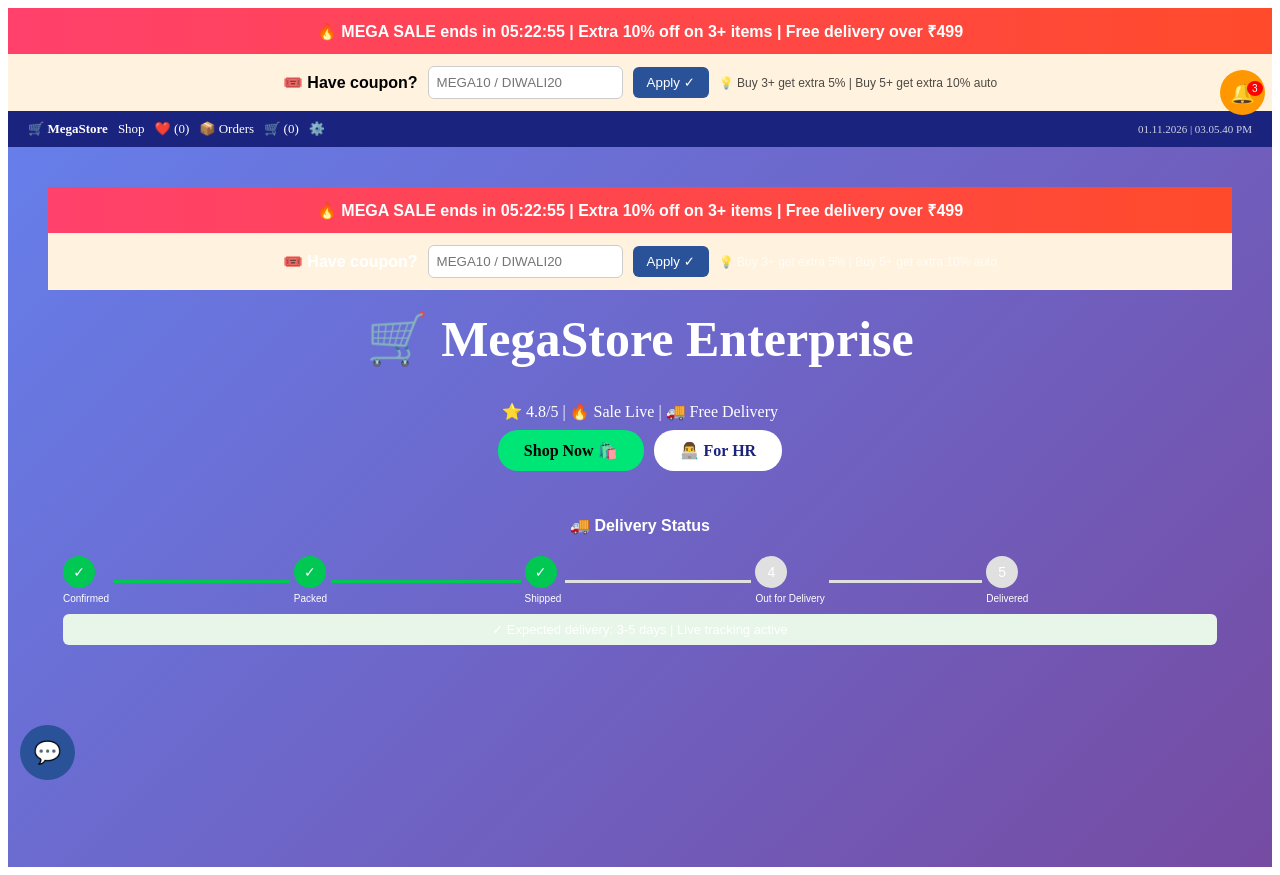
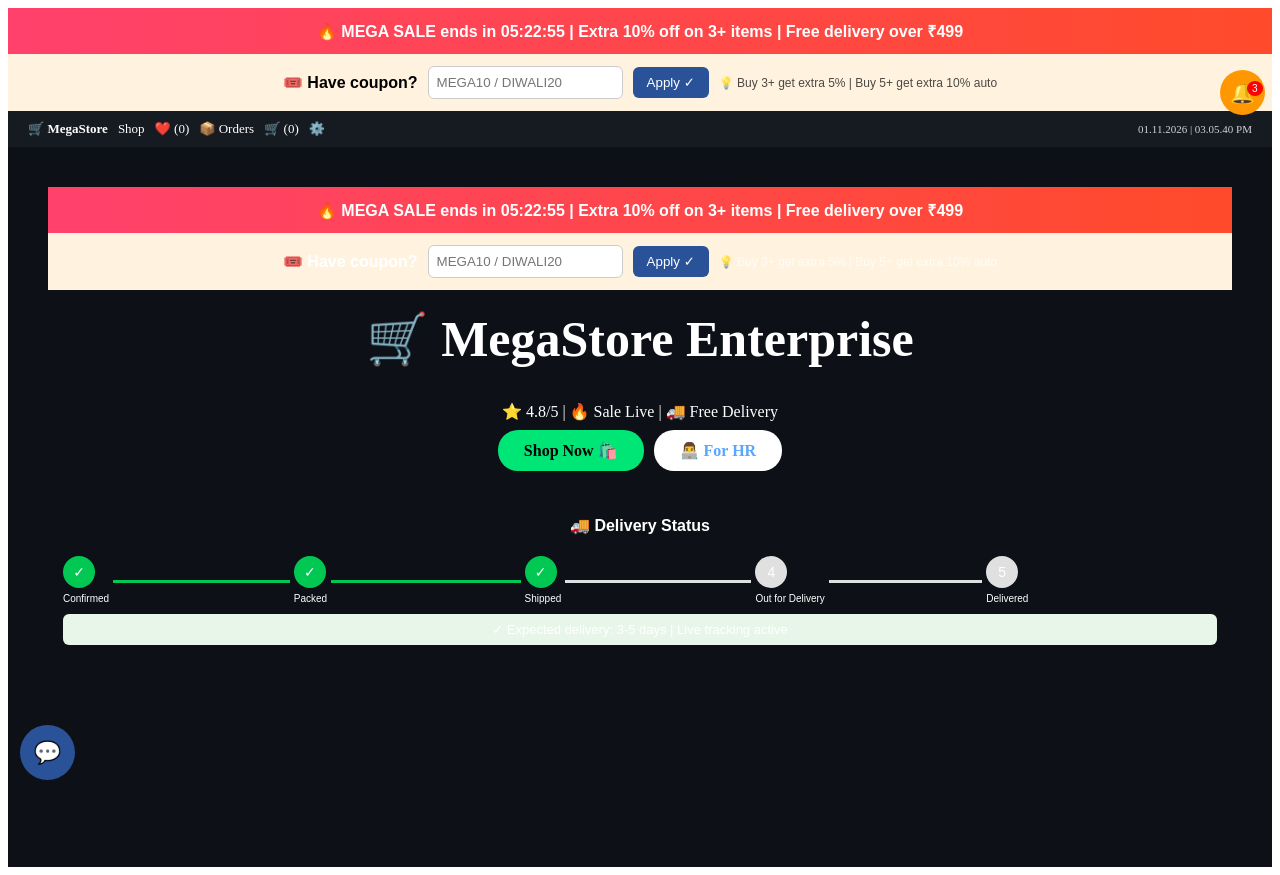
Before and after one commit to matiur25580/Enterprise-AI-Powered-SmartGadget-Lifestyle-MegaStore-Command-Center, a React (Vite) app in the folder client/: page / in a window 1280 px wide. Built offline with nearby package versions, Linux system fonts and the light colour scheme.

Commit message:
Dark theme applied to Nav Landing main

```diff
--- a/client/src/App.jsx
+++ b/client/src/App.jsx
@@ -12,7 +12,7 @@ import SupportChat from './components/SupportChat.jsx';import NotifyCenter from
 import {StoreProvider,useStore} from './context/StoreContext.jsx';import {useThemeDate} from './pages/auth/AuthLayout.jsx';
 function Nav(){
   const {cart,wish}=useStore();const {date,time}=useThemeDate();
-  return (<><OfferZone/><nav style={{display:'flex',gap:10,padding:'10px 20px',background:'#1a237e',color:'#fff',fontSize:13,flexWrap:'wrap',alignItems:'center'}}>
+  return (<><OfferZone/><nav style={{display:'flex',gap:10,padding:'10px 20px',background:'#161b22',color:'#fff',fontSize:13,flexWrap:'wrap',alignItems:'center'}}>
     <Link to="/" style={{color:'#fff',textDecoration:'none',fontWeight:'bold'}}>🛒 MegaStore</Link>
     <Link to="/shop" style={{color:'#fff',textDecoration:'none'}}>Shop</Link>
     <Link to="/wishlist" style={{color:'#fff',textDecoration:'none'}}>❤️ ({wish.length})</Link>
@@ -23,10 +23,10 @@ function Nav(){
   </nav><NotifyCenter/></>);
 }
 function Landing(){
-  return (<div style={{minHeight:'80vh',background:'linear-gradient(135deg,#667eea,#764ba2)',color:'#fff',padding:40,textAlign:'center'}}>
+  return (<div style={{minHeight:'80vh',background:'#0d1117',color:'#fff',padding:40,textAlign:'center'}}>
     <OfferZone/><h1 style={{fontSize:50,marginTop:20}}>🛒 MegaStore Enterprise</h1><p>⭐ 4.8/5 | 🔥 Sale Live | 🚚 Free Delivery</p>
     <div style={{marginTop:20}}><Link to="/shop" style={{background:'#00e676',color:'#000',padding:'12px 26px',borderRadius:20,margin:5,textDecoration:'none',fontWeight:'bold'}}>Shop Now 🛍️</Link>
-    <Link to="/for-hr" style={{background:'#fff',color:'#1a237e',padding:'12px 26px',borderRadius:20,margin:5,textDecoration:'none',fontWeight:'bold'}}>👨‍💻 For HR</Link></div>
+    <Link to="/for-hr" style={{background:'#fff',color:'#58a6ff',padding:'12px 26px',borderRadius:20,margin:5,textDecoration:'none',fontWeight:'bold'}}>👨‍💻 For HR</Link></div>
     <div style={{marginTop:20}}><DeliveryTrack status="Shipped"/></div>
   </div>);
 }
--- a/client/src/main.jsx
+++ b/client/src/main.jsx
@@ -1,2 +1,3 @@
+import './theme.css';
 import React from 'react';import ReactDOM from 'react-dom/client';import App from './App.jsx';
 ReactDOM.createRoot(document.getElementById('root')).render(<App/>);
```
